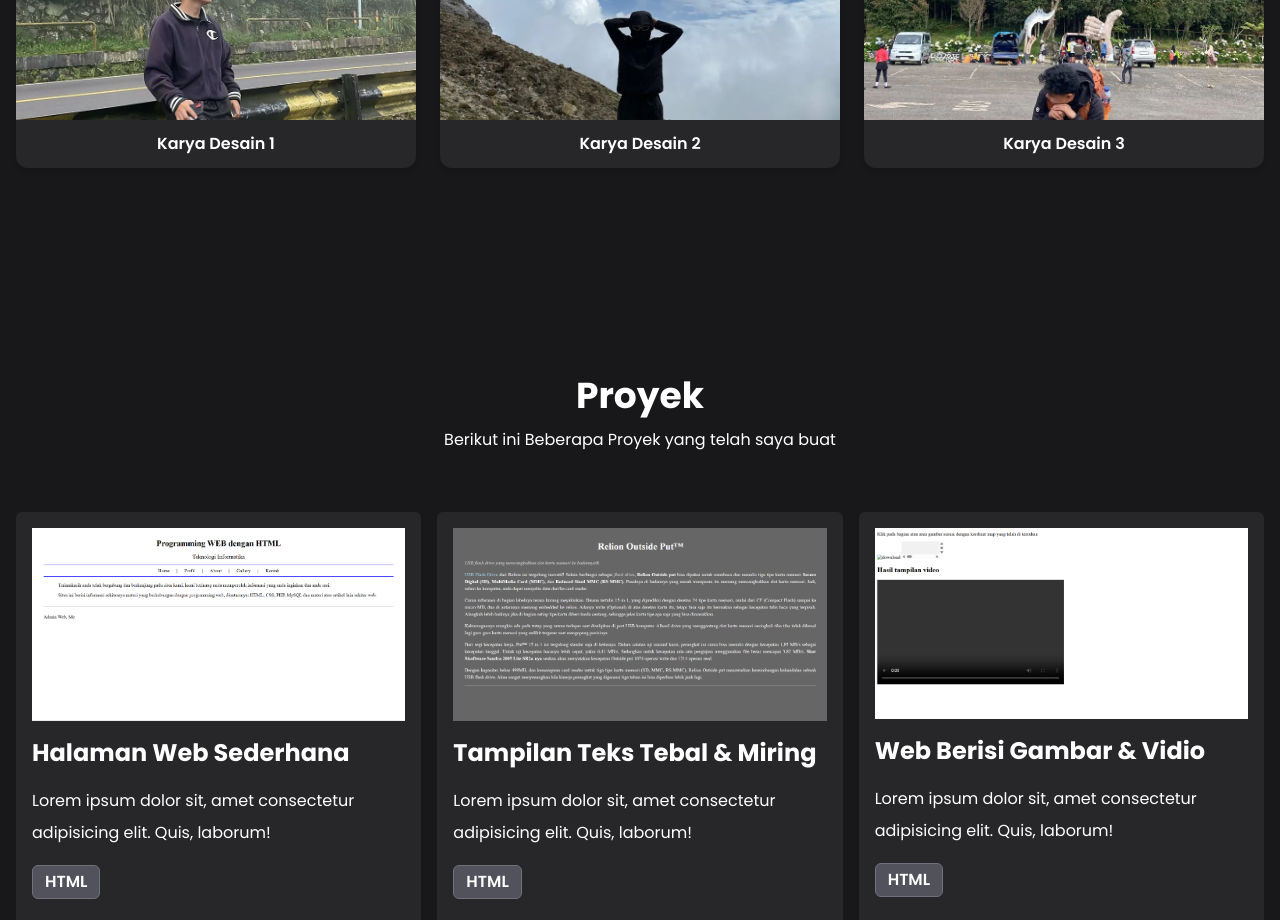
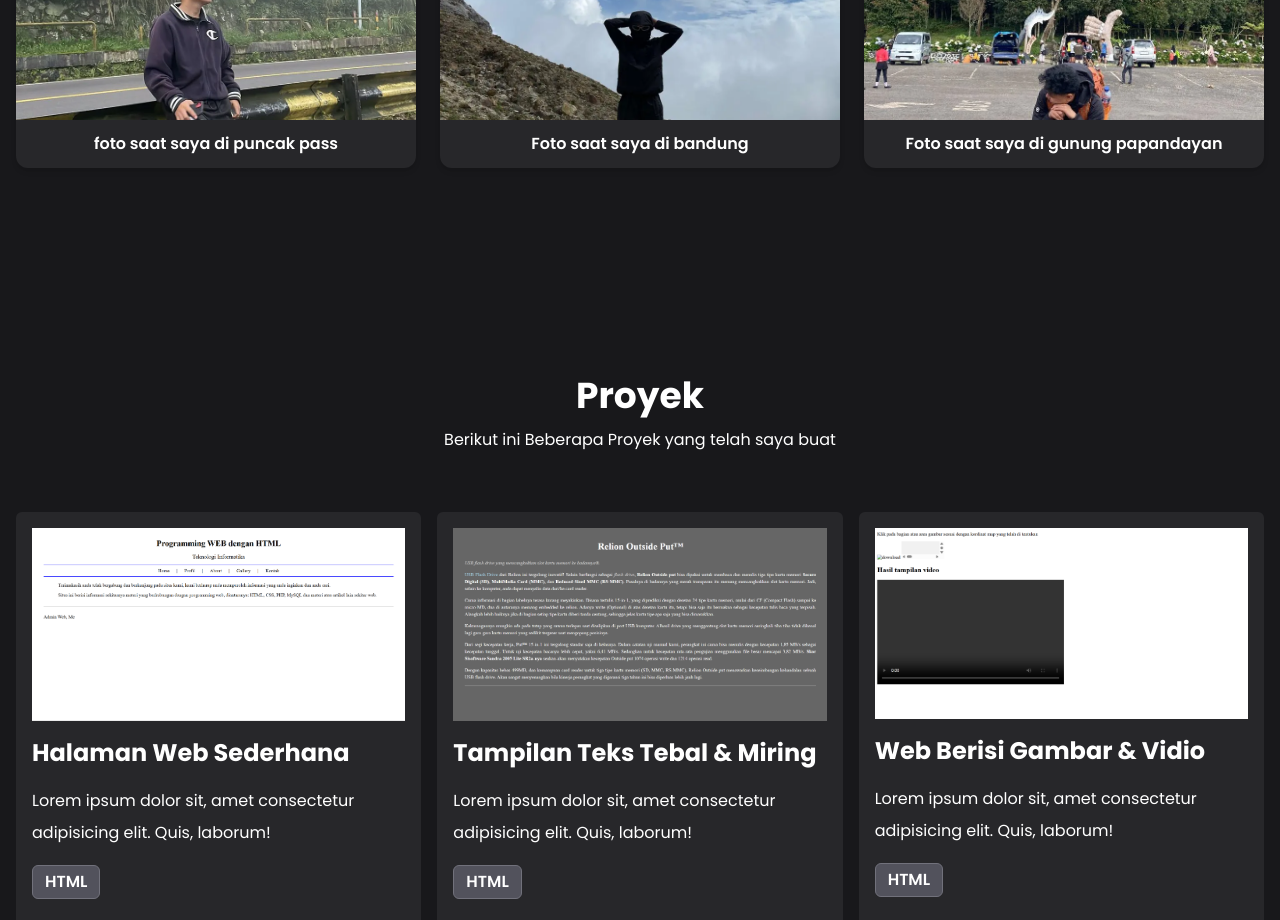
Before and after one commit to zackychaerul/portofolio2, a React (Vite) app: page / in a window 1280 px wide. Shown: the part 2180-3100 px from the top of the page. Built offline with nearby package versions, Linux system fonts and the light colour scheme.

Commit message:
update data js

```diff
--- a/package.json
+++ b/package.json
@@ -15,6 +15,7 @@
     "@tailwindcss/vite": "^4.1.16",
     "animate.css": "^4.1.1",
     "aos": "^3.0.0-beta.6",
+    "framer-motion": "^12.23.24",
     "react": "^19.1.1",
     "react-dom": "^19.1.1",
     "remixicon": "^4.7.0",
--- a/src/data.js
+++ b/src/data.js
@@ -165,16 +165,16 @@ export const listGallery = [
   {
     id: 1,
     gambar: Gallery1,
-    nama: "Karya Desain 1",
+    nama: "foto saat saya di puncak pass",
   },
   {
     id: 2,
     gambar: Gallery2,
-    nama: "Karya Desain 2",
+    nama: "Foto saat saya di bandung",
   },
   {
     id: 3,
     gambar: Gallery3,
-    nama: "Karya Desain 3",
+    nama: "Foto saat saya di gunung papandayan",
   },
 ];
```
Also changed, not shown: 2 other files (tests, documents, lock files or other folders).
